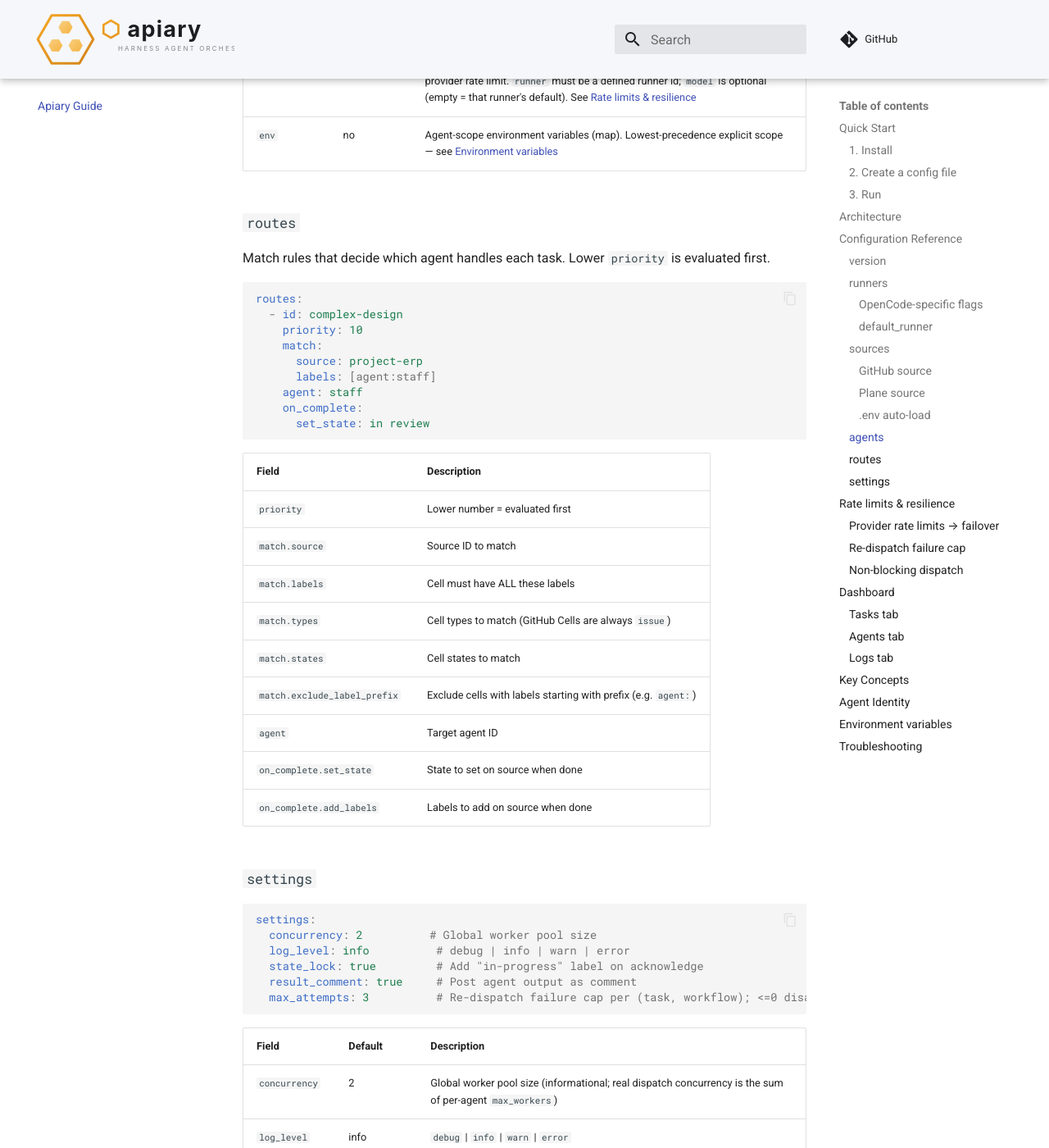
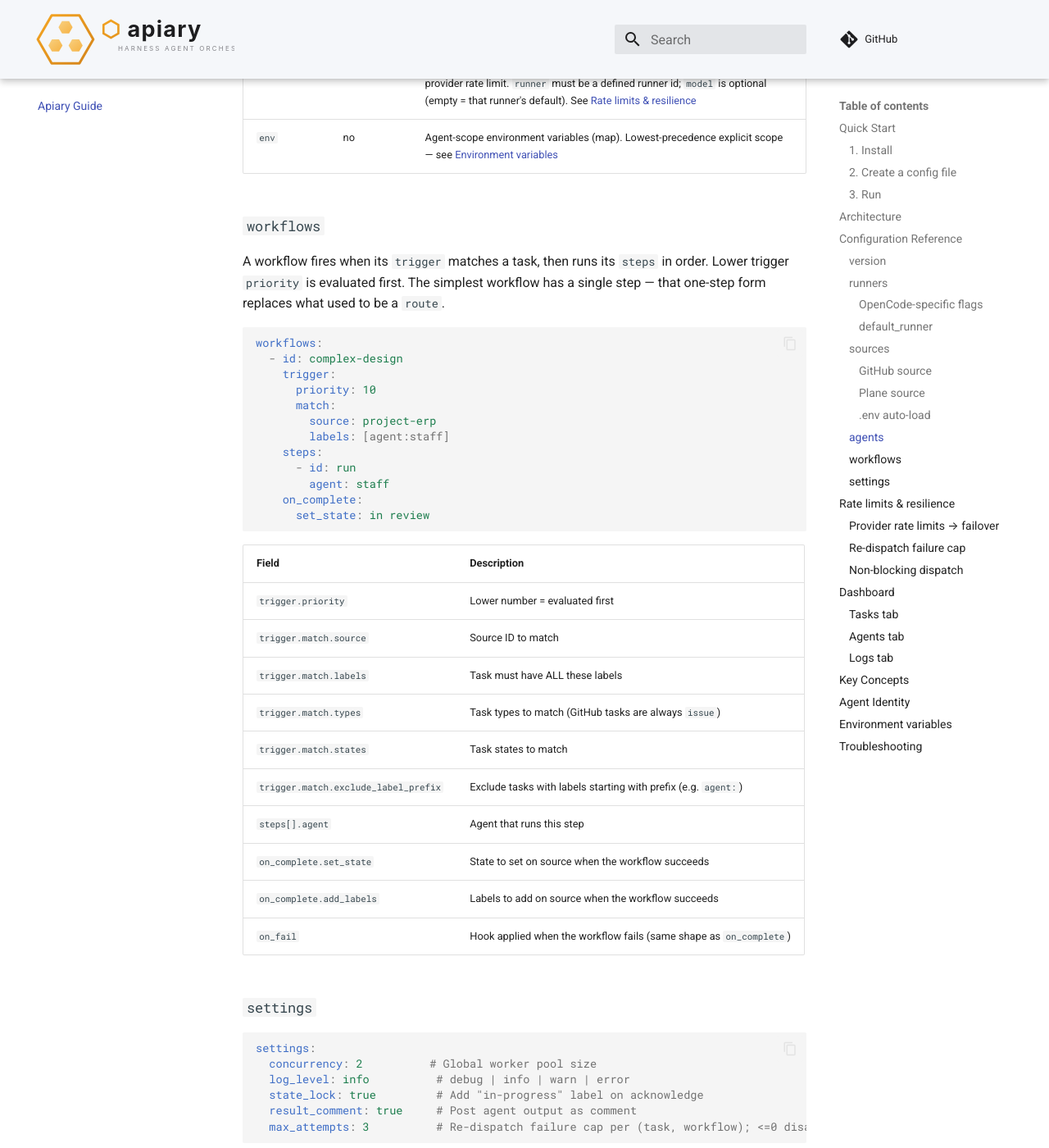
Before and after one commit to orlandoburli/apiary, an MkDocs documentation site: the page built from docs/apiary-guide.md, in a window 1280 px wide and 1400 px high, scrolled down 6729 px. Shown: the whole window at 82% size. Built offline with MkDocs 1.6.1 and Material for MkDocs 9.7.7, drawn with Linux system fonts in a browser that asks for light colours; comment, search, counter and statistics services are not loaded; some of the changed text lies outside the part shown.

Commit message:
docs: update README and docs for the public beta (v0.2.0) (#103)
- Old vocabulary (workers/Worker/Cell/routes) → the current model:
  runners + agents + workflows[].trigger
- README: status Pre-alpha → public beta; an install note (channels
  now active); a new "What's in the beta" section (rate-limit failover,
  max_attempts, non-blocking dispatch, approval rehydration,
  per-scope env, schema-validated config)
- Quick Example and examples validated with `apiary validate`
- docs/installation.md: Pre-alpha → beta notice
- docs/apiary-guide.md + docs/github-source.md: routing `routes`
  → `workflows`/`trigger`; removes the invalid `match` field from the agent example
- docs/SCHEMA_SETUP.md: removes the non-existent top-level `workers` field
- schema/apiary.json: fixes the trigger.priority description (lower = first)

Co-authored-by: Orlando Burli <orlando.developermaster@gmail.com>

````diff
--- a/docs/apiary-guide.md
+++ b/docs/apiary-guide.md
@@ -51,12 +51,15 @@ agents:
     runner: claude
     model: claude-sonnet-4-6
 
-routes:
+workflows:
   - id: implement
-    priority: 10
-    match:
-      source: my-repo
-    agent: engineer
+    trigger:
+      priority: 10
+      match:
+        source: my-repo
+    steps:
+      - id: run
+        agent: engineer
     on_complete:
       set_state: closed
 
@@ -82,7 +85,7 @@ apiary dashboard     # watch in another terminal
 │              │  write    │                   │   result     │            │
 └──────────────┘           │  ┌─────────────┐  │              └────────────┘
                            │  │   Router    │  │
-                           │  │ (routes.*)  │  │
+                           │  │ (triggers)  │  │
                            │  └─────────────┘  │
                            │  ┌─────────────┐  │
                            │  │ SQLite store │  │
@@ -263,12 +266,10 @@ agents:
     fallbacks:
       - {runner: opencode-go, model: opencode-go/deepseek-v4-pro}
       - {runner: cursor, model: composer-2.5-fast}
+```
 
-    # Per-agent route overrides
-    match:
-      source: my-repo
-      labels: [agent:engineer]
-```
+Which tasks reach this agent is decided by a [workflow `trigger`](#workflows), not the
+agent itself.
 
 | Field | Required | Description |
 |---|---|---|
@@ -285,33 +286,39 @@ agents:
 | `fallbacks` | no | Ordered list of `{runner, model}` to fail over to when the primary runner hits a provider rate limit. `runner` must be a defined runner id; `model` is optional (empty = that runner's default). See [Rate limits & resilience](#rate-limits--resilience) |
 | `env` | no | Agent-scope environment variables (map). Lowest-precedence explicit scope — see [Environment variables](#environment-variables) |
 
-### `routes`
+### `workflows`
 
-Match rules that decide which agent handles each task. Lower `priority` is evaluated first.
+A workflow fires when its `trigger` matches a task, then runs its `steps` in order.
+Lower trigger `priority` is evaluated first. The simplest workflow has a single step —
+that one-step form replaces what used to be a `route`.
 
 ```yaml
-routes:
+workflows:
   - id: complex-design
-    priority: 10
-    match:
-      source: project-erp
-      labels: [agent:staff]
-    agent: staff
+    trigger:
+      priority: 10
+      match:
+        source: project-erp
+        labels: [agent:staff]
+    steps:
+      - id: run
+        agent: staff
     on_complete:
       set_state: in review
 ```
 
 | Field | Description |
 |---|---|
-| `priority` | Lower number = evaluated first |
-| `match.source` | Source ID to match |
-| `match.labels` | Cell must have ALL these labels |
-| `match.types` | Cell types to match (GitHub Cells are always `issue`) |
-| `match.states` | Cell states to match |
-| `match.exclude_label_prefix` | Exclude cells with labels starting with prefix (e.g. `agent:`) |
-| `agent` | Target agent ID |
-| `on_complete.set_state` | State to set on source when done |
-| `on_complete.add_labels` | Labels to add on source when done |
+| `trigger.priority` | Lower number = evaluated first |
+| `trigger.match.source` | Source ID to match |
+| `trigger.match.labels` | Task must have ALL these labels |
+| `trigger.match.types` | Task types to match (GitHub tasks are always `issue`) |
+| `trigger.match.states` | Task states to match |
+| `trigger.match.exclude_label_prefix` | Exclude tasks with labels starting with prefix (e.g. `agent:`) |
+| `steps[].agent` | Agent that runs this step |
+| `on_complete.set_state` | State to set on source when the workflow succeeds |
+| `on_complete.add_labels` | Labels to add on source when the workflow succeeds |
+| `on_fail` | Hook applied when the workflow fails (same shape as `on_complete`) |
 
 ### `settings`
 
@@ -429,12 +436,12 @@ In detail view: `m` cycles model, `r` cycles runner, `w` cycles max_workers. Cha
 
 | Term | Description |
 |---|---|
-| **Cell** | Unit of work from a source (issue, PR, etc.) |
+| **Task** | Unit of work from a source (an issue or item) |
 | **Source** | Adapter that polls an external issue tracker and writes results back |
 | **Agent** | An LLM persona that processes tasks |
 | **Runner** | How an agent executes (CLI subprocess or API call) |
-| **Route** | Rule that matches Cells to Agents |
-| **Dispatcher** | Core loop that polls sources, routes Cells, dispatches to agents |
+| **Route** | Rule that matches Tasks to Agents |
+| **Dispatcher** | Core loop that polls sources, routes Tasks, dispatches to agents |
 | **inFlight** | Map of task IDs currently being processed — prevents double-dispatch |
 | **Soul file** | System prompt / persona definition for an agent |
 | **IPC Socket** | Unix socket (`apiary.sock`) for dashboard ↔ dispatcher communication |
````
Also changed, not shown: DEVELOPMENT.md (+30 -21 lines), README.md (+65 -30 lines), docs/SCHEMA_SETUP.md (+1 -1 lines), docs/github-source.md (+27 -22 lines), docs/installation.md (+4 -4 lines), 1 other file.
